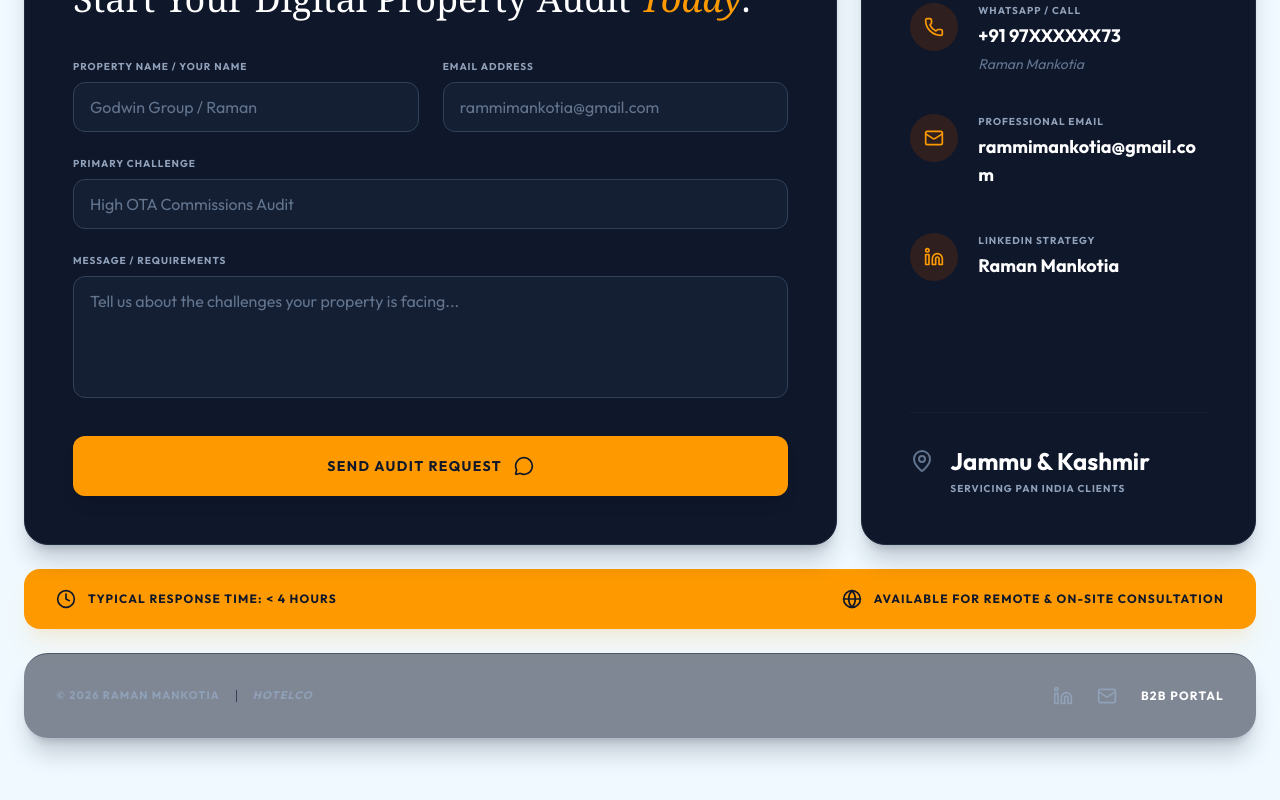
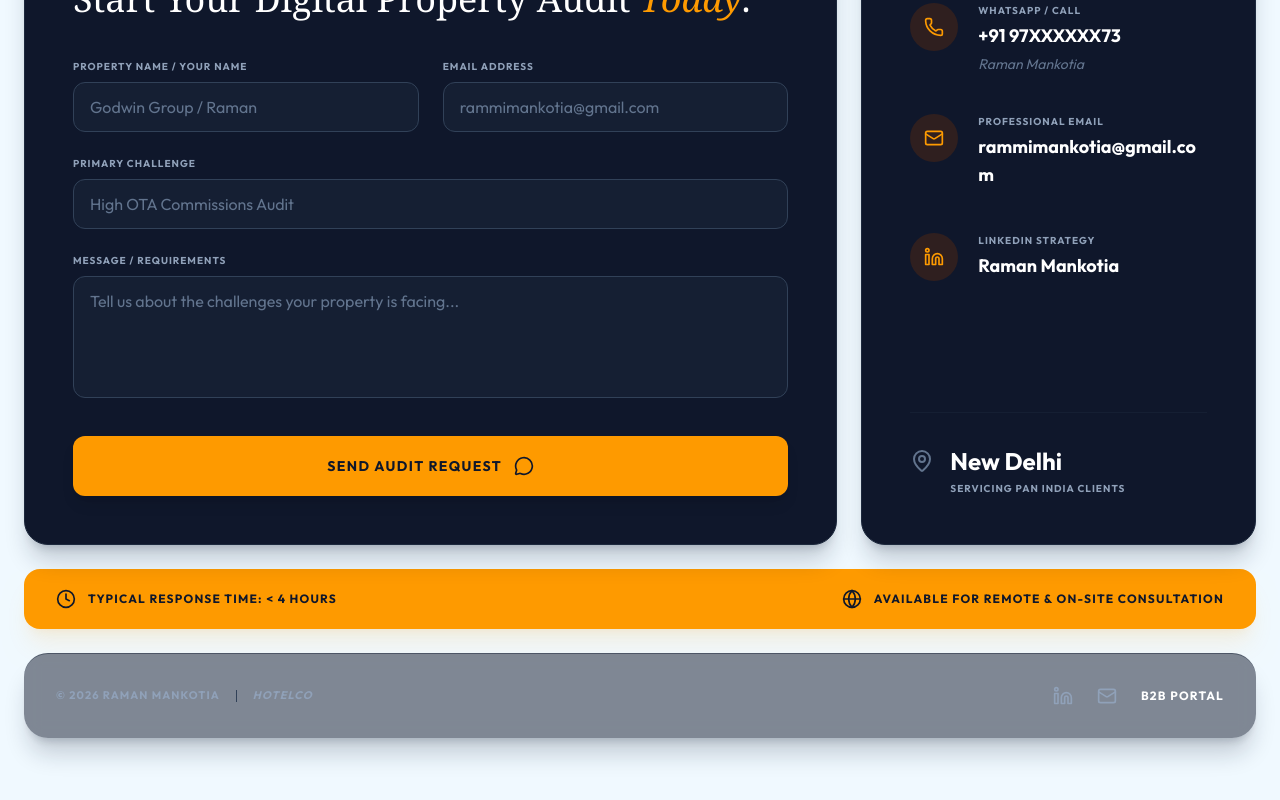
Before and after one commit to rammimankotia-prog/raman-hospitality-strategist, a React (Vite) app: page / in a window 1280 px wide. Shown: the part 8361-9161 px from the top of the page. Built offline with nearby package versions, Linux system fonts and the light colour scheme.

Commit message:
Update location: Jammu & Kashmir to New Delhi

```diff
--- a/src/App.tsx
+++ b/src/App.tsx
@@ -720,7 +720,7 @@ export default function App() {
                 <div className="flex items-start gap-4">
                   <MapPin className="w-6 h-6 text-slate-500 mt-1" />
                   <div>
-                    <div className="text-2xl font-bold text-white mb-1">Jammu & Kashmir</div>
+                    <div className="text-2xl font-bold text-white mb-1">New Delhi</div>
                     <div className="text-[10px] font-bold text-slate-400 uppercase tracking-widest">Servicing PAN India Clients</div>
                   </div>
                 </div>
```
Also changed, not shown: 2 other files (tests, documents, lock files or other folders).
